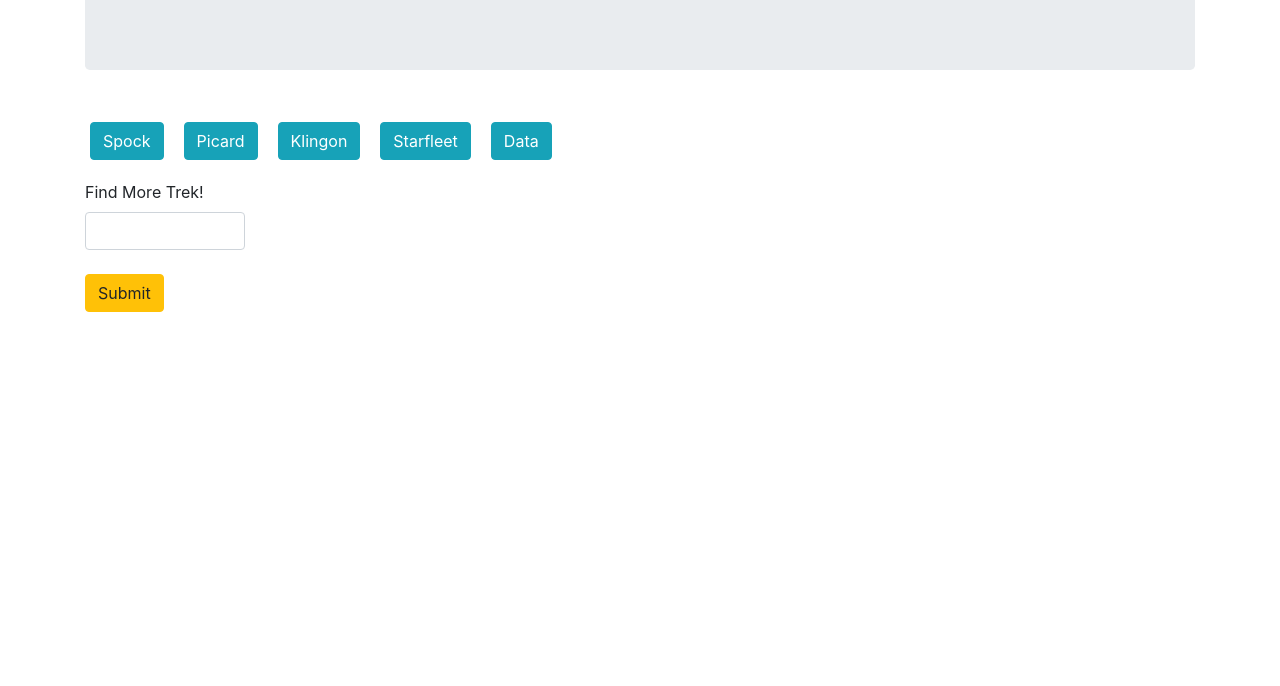
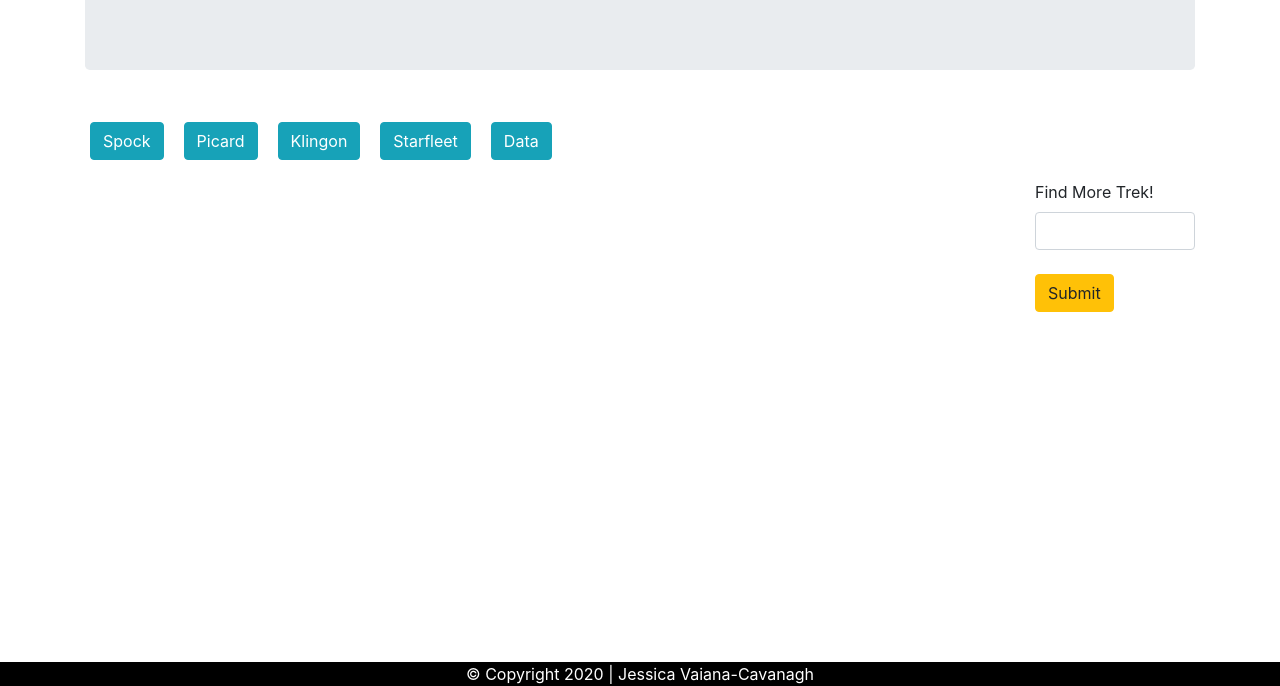
Before and after one commit to jessicavc/GIFtastic, a plain HTML site: page index.html in a window 1280 px wide. Shown: the part 114-800 px from the top of the page. Drawn offline with nearby package versions, Linux system fonts and the light colour scheme.

Commit message:
added footer and udpated image view

```diff
--- a/assets/css/style.css
+++ b/assets/css/style.css
@@ -1,3 +1,8 @@
+.container {
+    margin-bottom: 50px;
+    align-content: center;
+}
+
 .topic {
     margin: 10px;
 }
@@ -6,3 +11,16 @@
     padding: 10px;
 
 }
+
+#startrek-form {
+    float: left;
+}
+
+.footer {
+    position: fixed;
+    bottom: 0;
+    width: 100%;
+    text-align: center;
+    background-color: black;
+    color: white;
+}
--- a/assets/javascript/app.js
+++ b/assets/javascript/app.js
@@ -8,7 +8,7 @@ $(document).ready(function () {
 function displayInfo() {
     $('#image-view').empty();
     var topic = $(this).attr('data-name');
-    var queryURL = "https://api.giphy.com/v1/gifs/search?q=" + topic + "&api_key=wHxQzMuQcKWECKHKakPGIxKyM4TauzkN&limit=5";
+    var queryURL = "https://api.giphy.com/v1/gifs/search?q=" + topic + "&api_key=wHxQzMuQcKWECKHKakPGIxKyM4TauzkN&limit=10";
 
     // AJAX call to GET information
     $.ajax({
--- a/index.html
+++ b/index.html
@@ -33,7 +33,7 @@
         </div>
 
         <div class="row">
-            <div class="col-md-12 container-fluid">
+            <div class="col-md-10 container-fluid">
                 <!-- Info from API call will be added here -->
                 <div id="image-view"></div>
             </div>
@@ -47,6 +47,8 @@
             </div>
         </div>
     </div>
+
+    <div class="footer"> &copy; Copyright 2020 | Jessica Vaiana-Cavanagh</div>
     <!-- jQuery Library -->
 
     <script src="https://ajax.googleapis.com/ajax/libs/jquery/3.5.1/jquery.min.js"></script>
```
